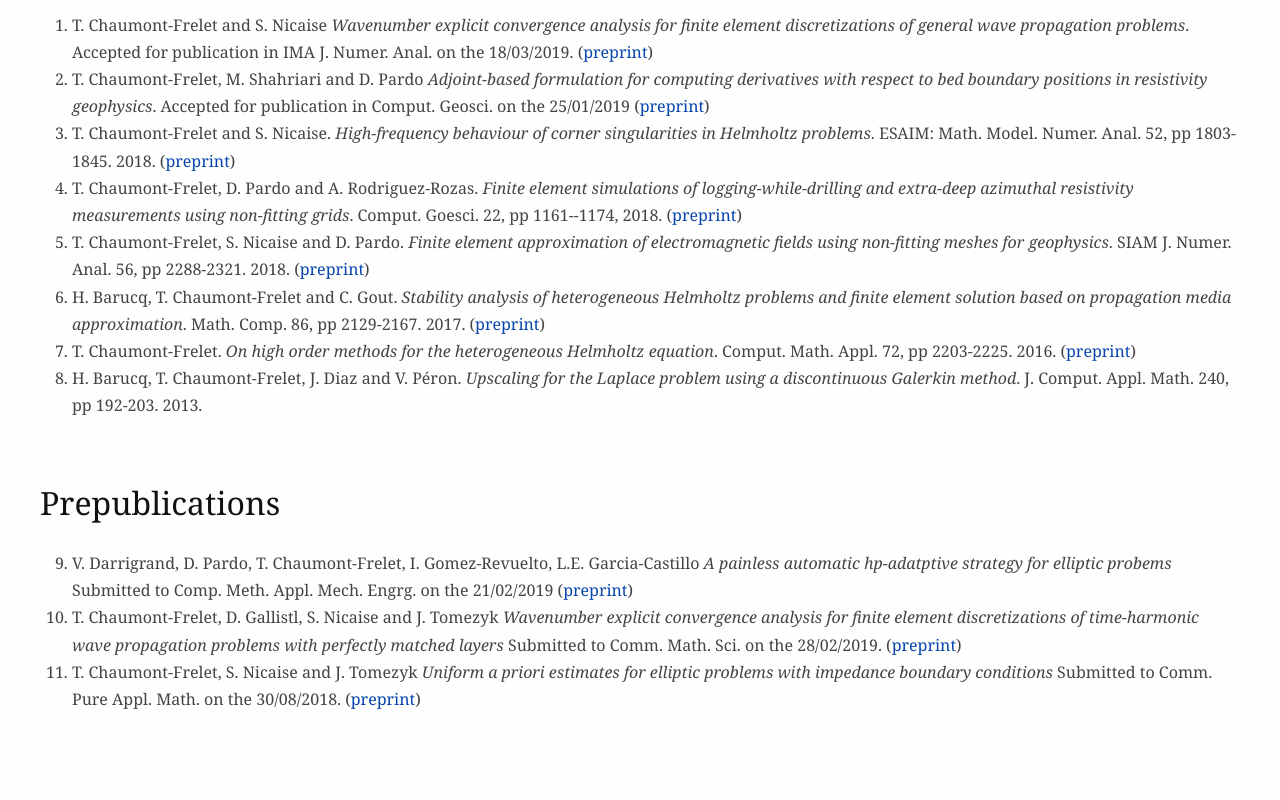
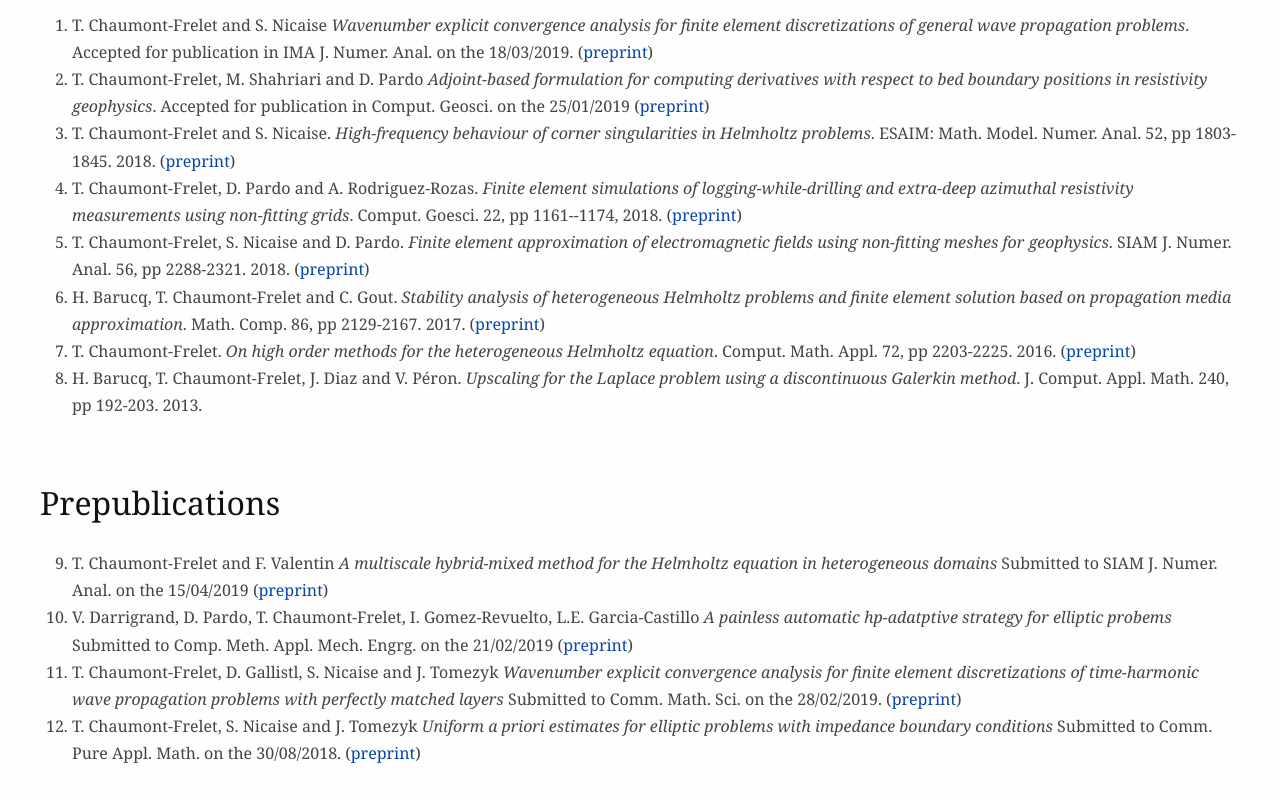
Before and after one commit to tchaumont/tchaumont.github.io, a plain HTML site: page index.html in a window 1280 px wide. Shown: the part 745-1545 px from the top of the page. Before the commit the page ends 1490 px from the top, so only its background shows below. Drawn offline with Linux system fonts and the light colour scheme.

Commit message:
Updating prepublication list

```diff
--- a/index.html
+++ b/index.html
@@ -83,6 +83,10 @@
 	<h2>Prepublications</h2>
 
 	<ol start=9>
+	<li> T. Chaumont-Frelet and F. Valentin
+	     <i>A multiscale hybrid-mixed method for the Helmholtz equation in heterogeneous domains</i>
+	        Submitted to SIAM J. Numer. Anal. on the 15/04/2019
+         (<a href=https://hal.inria.fr/hal-01698914>preprint</a>)
 	<li> V. Darrigrand, D. Pardo, T. Chaumont-Frelet, I. Gomez-Revuelto, L.E. Garcia-Castillo
 	     <i>A painless automatic hp-adatptive strategy for elliptic probems</i>
 	        Submitted to Comp. Meth. Appl. Mech. Engrg. on the 21/02/2019
```
